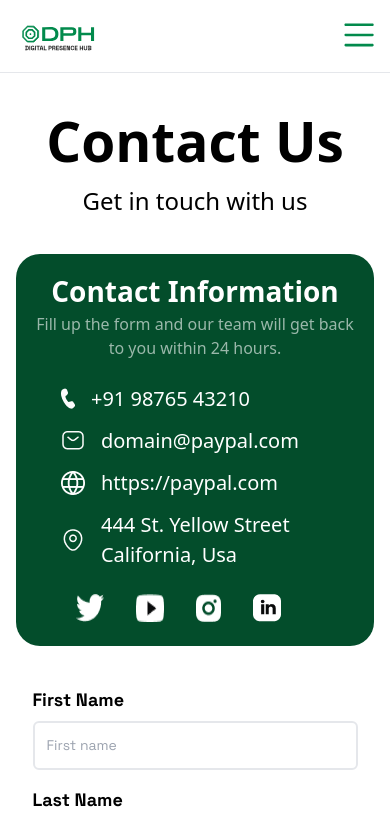
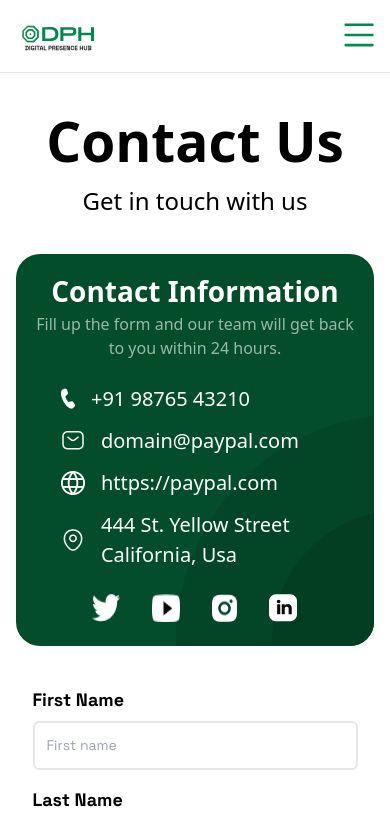
Before and after one commit to braitcode/dph-frontend, a React (Vite) app: page /contact in a window 390 px wide. Shown: the top 820 px of the page. Built offline with nearby package versions, Linux system fonts and the light colour scheme.

Commit message:
update:left the contact for peace

```diff
--- a/src/pages/Contact.jsx
+++ b/src/pages/Contact.jsx
@@ -32,10 +32,10 @@ const Contact = () => {
         <h1 className="font-bold text-[55px]">Contact Us</h1>
         <p className="font-medium text-[24px]">Get in touch with us</p>
       </div>
-      <div className="container m-auto xl:w-11/12 h-[757px] xl:border-2 xl:rounded-3xl mb-[71px]">
-        <div className="flex flex-col xl:flex-row xl:w-11/12 xl:h-[660px] lg:gap-[62px] m-auto lg:mt-10">
+      <div className="container m-auto xl:w-11/12 xl:border-2 xl:rounded-3xl mb-[71px]">
+        <div className="flex flex-col xl:flex-row  xl:w-11/12 xl:h-[660px] lg:gap-[62px] m-auto lg:mt-10">
           <div className="relative overflow-hidden green mb-10 m-auto w-11/12 text-white rounded-3xl bg-[#034D2B] xl:mb-0 xl:w-2/5 xl:h-[660px]">
-            <div className="">
+            <div className="relative z-10">
 
             <div className="xl:w-[344px] xl:pt-[44px] xl:m-auto ">
               <h1 className="text-center pt-4 font-bold text-[28px] xl:text-start xl:pt-0">
@@ -47,7 +47,7 @@ const Contact = () => {
               </p>
             </div>
             {/* list */}
-            <div className=" m-auto w-9/12 xl:w-[344px] xl:m-auto xl:flex xl:flex-col xl:gap-6 xl:mt-10">
+            <div className="m-auto w-9/12  xl:w-[344px] xl:m-auto xl:flex xl:flex-col xl:gap-6 xl:mt-10">
               <div className="one pb-3 flex gap-4 items-center xl:gap-[25px] xl:pb-0 font-medium text-[20px]">
                 <img src={PhoneIcon} alt="" />
                 <p>+91 98765 43210</p>
@@ -67,7 +67,7 @@ const Contact = () => {
                 </p>
               </div>
             </div>
-            <div className="w-8/12 pt-3 pb-6 xl:w-[344px] m-auto flex gap-8 xl:pt-6">
+            <div className="w-8/12 pt-3 pb-6 xl:w-[344px] m-auto flex gap-8 xl:pt-6 lg:justify-start justify-center ">
               <img src={TwitIcon} alt="" />
               <img src={YoutubeIcon} alt="" />
               <img src={InstaIcon} alt="" />
@@ -75,7 +75,7 @@ const Contact = () => {
             </div>
             </div>
               {/* circle pattern */}
-        <div className="absolute z-0 top-[27rem] left-[12rem] ">
+        <div className="absolute z-0 lg:top-[27rem] top-[10rem] lg:left-[12rem] left-[10rem] md:left-[29rem] ">
           <div className="p-10 rounded-full h-[452px] w-[452px] border-[6rem] border-[#034527] bg-[#033e23] flex justify-center"></div>
         </div>
           </div>
```
